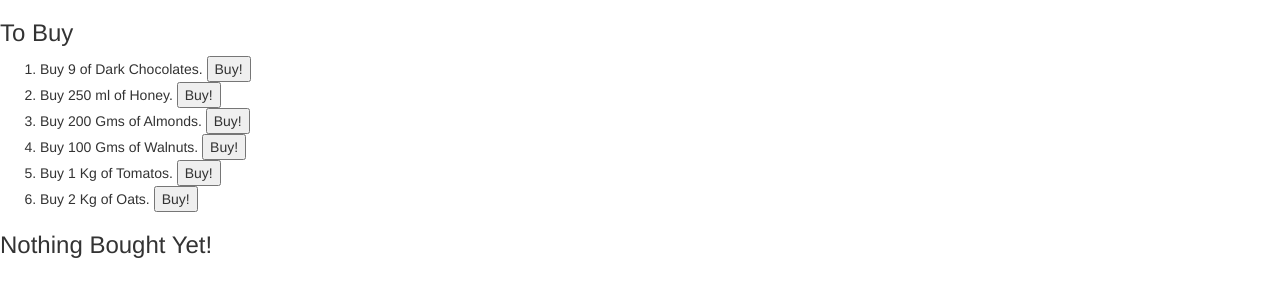
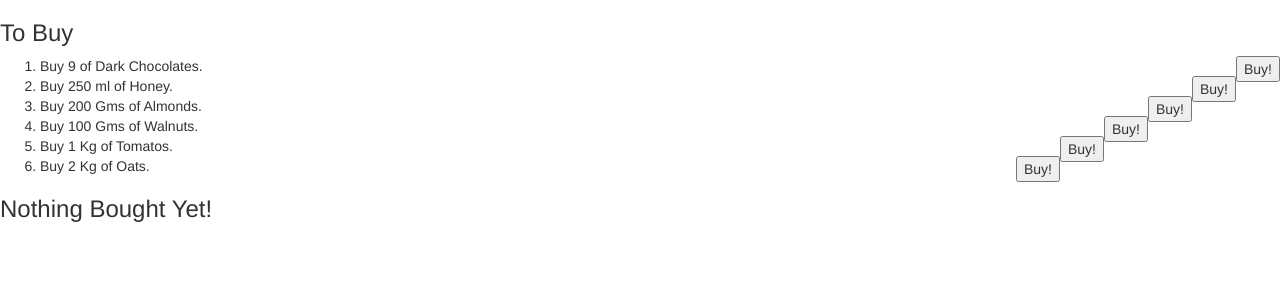
Before and after one commit to satishthulva/angular, a plain HTML site: page mod2_asgn/index.html in a window 1280 px wide. Drawn offline with Linux system fonts and the light colour scheme.

Commit message:
trying bootstrap

```diff
--- a/mod2_asgn/index.html
+++ b/mod2_asgn/index.html
@@ -13,8 +13,8 @@
 
       <ol>
         <li ng-repeat="item in buyCtrl.items" class="span12">
-          <span class="span9">Buy {{item.quantity}} of {{item.name}}.</span>
-          <button ng-click="buyCtrl.removeItem($index)" class="span2">Buy!</button>
+          <span class="span9 pull-left">Buy {{item.quantity}} of {{item.name}}.</span>
+          <button ng-click="buyCtrl.removeItem($index)" class="span2 pull-right">Buy!</button>
           <br>
         </li>
       </ol>
```
